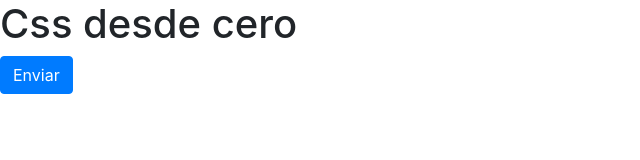
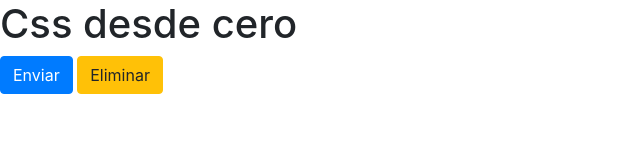
Before and after one commit to Abisoft77/tareas, a plain HTML site: page index.html in a window 1280 px wide. Shown: the whole page, without its empty margins (0-640 px from the left). Drawn offline with nearby package versions, Linux system fonts and the light colour scheme.

Commit message:
Se agregaron botones

```diff
--- a/index.html
+++ b/index.html
@@ -8,5 +8,7 @@
   <body>
     <h1>Css desde cero</h1>
     <button class="btn btn-primary">Enviar</button>
+    <button class="btn btn-warning">Eliminar</button>
+
   </body>
 </html>
```
